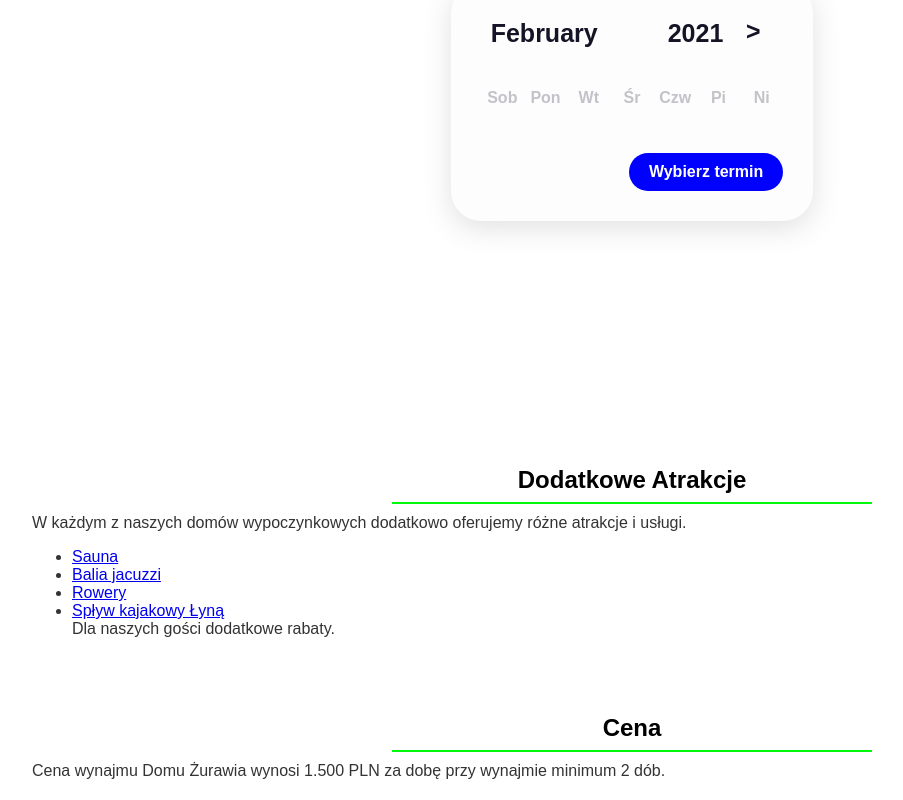
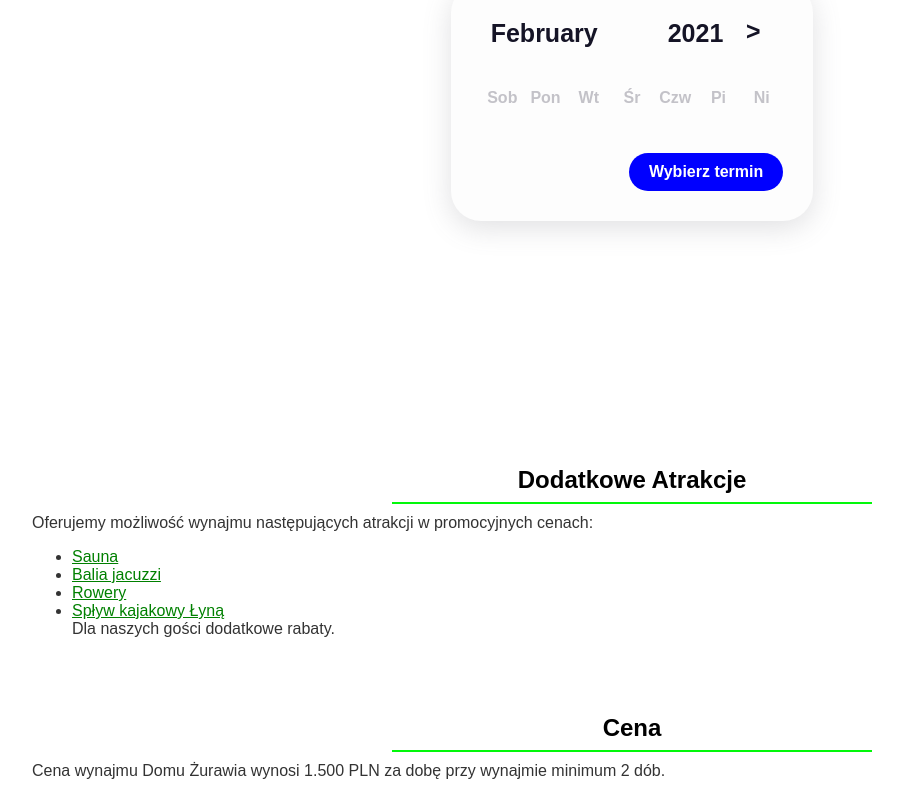
Before and after one commit to Stahson/Limajnotest, a website: page zuraw.html in a window 1280 px wide. Shown: the part 3485-4285 px from the top of the page, without its empty margins (8-911 px from the left). Drawn offline with Linux system fonts and the light colour scheme; a script that the page names is missing.

Commit message:
Kalendarz_update1

```diff
--- a/zuraw.html
+++ b/zuraw.html
@@ -309,12 +309,12 @@
     </section>
     <section id="atrakcje">
         <h2>Dodatkowe Atrakcje</h2>
-        W każdym z naszych domów wypoczynkowych dodatkowo oferujemy różne atrakcje i usługi.
+        Oferujemy możliwość wynajmu następujących atrakcji w promocyjnych cenach:
         <ul>
-            <li><a href="https://www.olx.pl/d/oferta/wynajme-saune-mobilna-balie-mobilna-jacuzzi-sylwester-zajety-CID3018-IDXXcxI.html" target="_blank">Sauna</a></li>
-            <li><a href="https://www.olx.pl/d/oferta/wynajme-balie-mobilna-jacuzzi-saune-mobilna-sylwester-zajety-CID3018-IDXWKHh.html">Balia jacuzzi</a></li>
-            <li><a href="https://warmiaaktywnie.pl" target="_blank">Rowery</a></li>
-            <li><a href="https://www.kajaki.olsztyn.pl">Spływ kajakowy Łyną</a></li>
+            <li><a href="https://www.olx.pl/d/oferta/wynajme-saune-mobilna-balie-mobilna-jacuzzi-sylwester-zajety-CID3018-IDXXcxI.html" target="_blank" style="text-decoration: underline; color: green;">Sauna</a></li>
+            <li><a href="https://www.olx.pl/d/oferta/wynajme-balie-mobilna-jacuzzi-saune-mobilna-sylwester-zajety-CID3018-IDXWKHh.html" style="text-decoration: underline; color: green;">Balia jacuzzi</a></li>
+            <li><a href="https://warmiaaktywnie.pl" target="_blank" style="text-decoration: underline; color: green;">Rowery</a></li>
+            <li><a href="https://www.kajaki.olsztyn.pl" style="text-decoration: underline; color: green;">Spływ kajakowy Łyną</a></li>
 
         Dla naszych gości dodatkowe rabaty.
         </ul>
```
